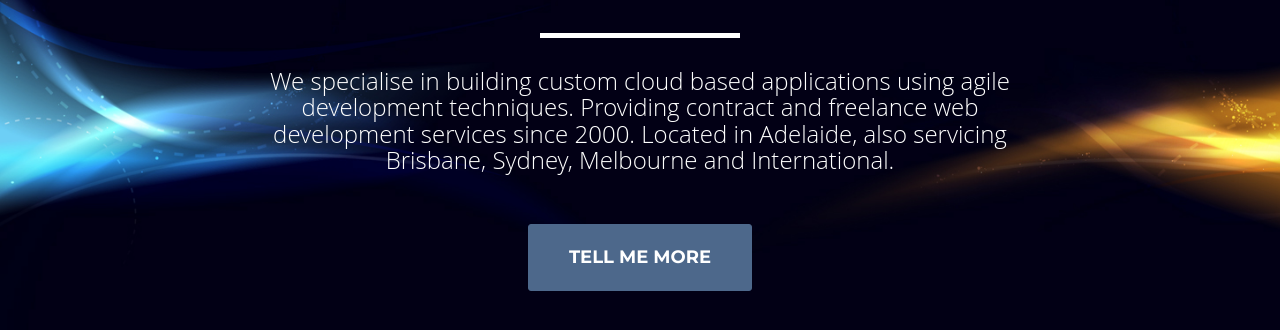
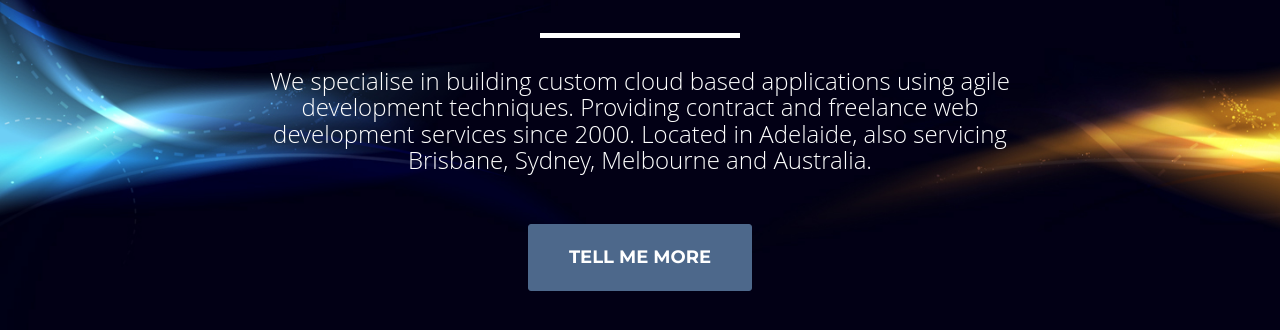
Before and after one commit to mr-php/mr-php.github.io, a Jekyll site: the page built from index.html, in a window 1280 px wide and 900 px high. Shown: the part 438-768 px from the top of the window. Built offline with Jekyll 4.4.1, drawn with Linux system fonts in a browser that asks for light colours; nearby versions of some CDN libraries; some web fonts are replaced; Markdown is read by kramdown in place of the engine named in the settings.

Commit message:
Update _config.yml

```diff
--- a/_config.yml
+++ b/_config.yml
@@ -11,7 +11,7 @@ abn: 30 551 301 857
 description: >
   We specialise in building custom cloud based applications using agile development techniques.
   Providing contract and freelance web development services since 2000.
-  Located in Adelaide, also servicing Brisbane, Sydney, Melbourne and International.
+  Located in Adelaide, also servicing Brisbane, Sydney, Melbourne and Australia.
 about: >
   Mr PHP was founded by <a href="https://cornernote.github.io/">Brett O'Donnell</a> in 2000, and has been making web software ever since.
 
```
